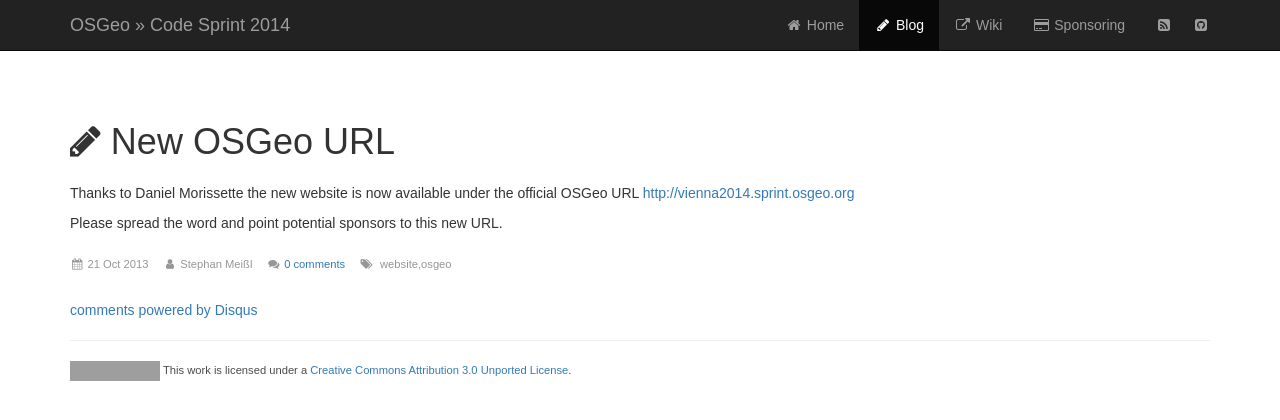
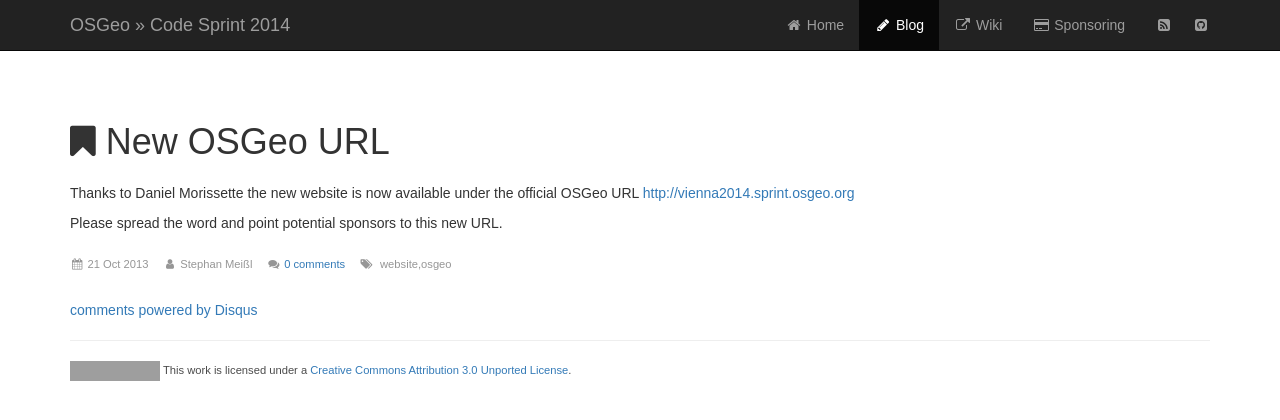
Before and after one commit to EOX-A/vienna_code_sprint_2014, a Jekyll site: the page built from _posts/2013-10-21-new-url.markdown, in a window 1280 px wide. Shown: the top 420 px of the page. Built offline with Jekyll 4.4.1, drawn with Linux system fonts in a browser that asks for light colours; nearby versions of some CDN libraries; some web fonts are replaced; Markdown is read by kramdown in place of the engine named in the settings; a script that is not in the unit is left out; comment, search, counter and statistics services are not loaded; grey boxes are pictures that could not be loaded.

Commit message:
Fixes #1, Show correct icon on blog post detail page
Signed-off-by: Marko Locher <marko@locher.at>

```diff
--- a/_layouts/post.html
+++ b/_layouts/post.html
@@ -4,8 +4,8 @@ layout: default
 <div class="container" id="content">
     <div class="post">
         <h1>
-            {% if post.icon %}
-            <i class="fa {{ post.icon }}"></i>
+            {% if page.icon %}
+            <i class="fa {{ page.icon }}"></i>
             {% else %}
             <i class="fa fa-pencil"></i>
             {% endif %}
```
